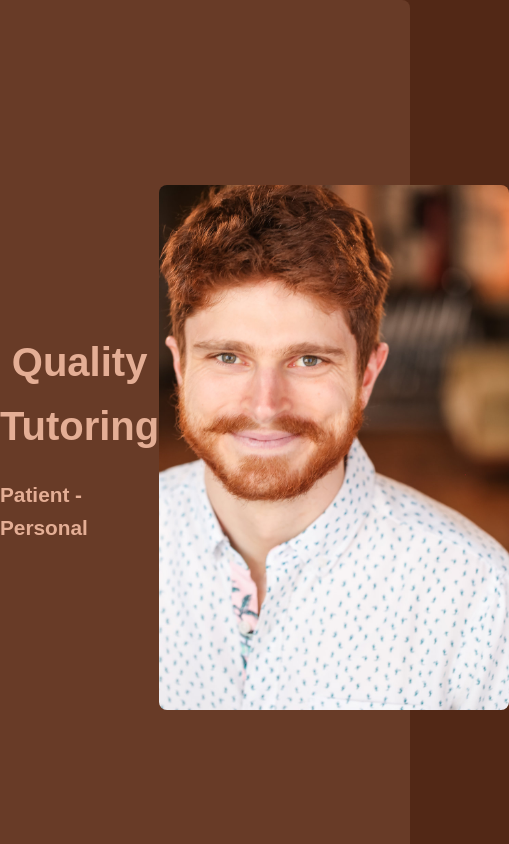
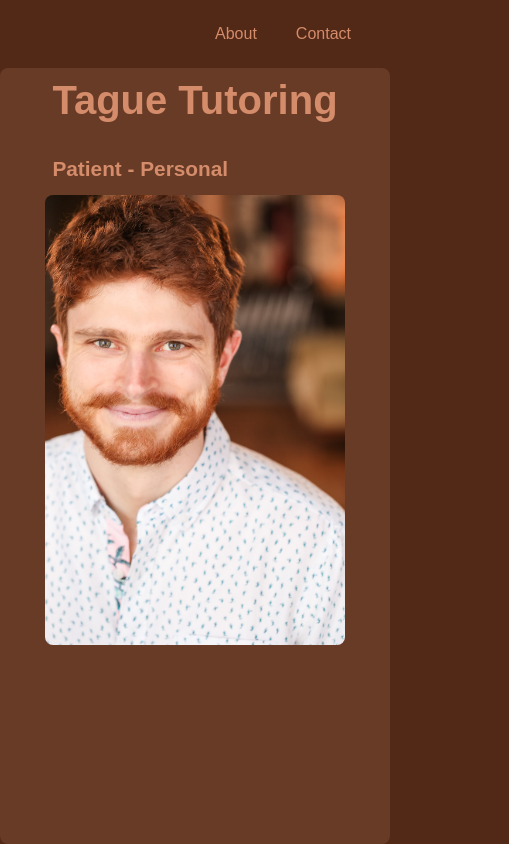
Before and after one commit to bungernt12/Tague-Tutoring-Website, a plain HTML site: page index.html in a window 390 px wide. Shown: the top 844 px of the page, 509 px wide, since content can reach past the window. Drawn offline with Linux system fonts and the light colour scheme.

Commit message:
nav bar formatted/responsive, colors using variable, first article added

```diff
--- a/assets/css/style.css
+++ b/assets/css/style.css
@@ -1,11 +1,22 @@
+:root {
+  --bg-color: #522816;
+  --section-color: #683b27;
+  --subheader-color: #d48c6a;
+  --text-color: #f0e5e0;
+  /* --bg-color: #16522e;
+  --section-color: #27683c;
+  --subheader-color: #6ad475;
+  --text-color: #d1bcb2;  */
+}
+
 /* General Styles */
 body {
   font-family: Arial, Helvetica, sans-serif;
   line-height: 1.6;
   margin: 0;
   padding: 0;
-  color: #d48c6a; /* 10% */
-  background-color: #522816; /* 60% */
+  color: var(--subheader-color); /* 10% */
+  background-color: var(--bg-color); /* 60% */
   display: flex;
   flex-direction: column;
   align-items: center;
@@ -17,7 +28,27 @@ body {
   max-width: 800px;
   margin: 0 auto;
   padding: 20px;
-  color: #d1bcb2; /* 10% */
+  color: var(--text-color); /* 10% */
+}
+
+.navbar {
+  position: fixed;
+  width: 100%;
+  max-width: 1000px;
+  height: 8vh;
+  display: flex;
+  justify-content: flex-end;
+  align-items: center;
+  z-index: 1;
+  gap: 10%;
+  padding-right: 20%;
+  background-color: var(--bg-color); /* 60% */
+}
+
+main {
+  position: relative;
+  top: 8vh;
+  z-index: 0;
 }
 
 /* Banner Section */
@@ -25,12 +56,11 @@ body {
   display: flex;
   justify-content: space-evenly;
   align-items: center;
-  background-color: #683b27; /* 30% */
-  color: #d48c6a; /* 10% */
-  padding: 20px;
+  background-color: var(--section-color); /* 30% */
+  color: var(--subheader-color); /* 10% */
   border-radius: 8px;
   margin-bottom: 20px;
-  height: 100vh;
+  height: 92vh;
   width: 100%;
   max-width: 1000px;
 }
@@ -44,6 +74,7 @@ body {
 .bannerPhoto {
   width: 350px;
   height: auto;
+  margin: 0;
 }
 
 .banner h1 {
@@ -60,7 +91,7 @@ body {
 h1,
 h2,
 h3 {
-  color: #e4ae95; /* 10% */
+  color: var(--subheader-color); /* 10% */
   margin-bottom: 10px;
 }
 
@@ -124,14 +155,14 @@ section {
 
 /* Background and Border for Text Divs */
 .text-container {
-  background-color: #683b27; /* 30% */
+  background-color: var(--section-color); /* 30% */
   border-radius: 8px; /* Rounded borders */
   padding: 15px; /* Padding inside the div */
-  color: #ffffff; /* 10% */
+  color: var(--text-color); /* 10% */
 }
 
 /* Responsive Design */
-@media (max-width: 600px) {
+@media (max-width: 1050px) {
   h1 {
     font-size: 2em;
   }
@@ -145,7 +176,12 @@ section {
     font-size: 1em;
   }
 
-  .row {
+  .banner {
     flex-direction: column;
+    justify-content: flex-start;
+  }
+  .bannerPhoto {
+    width: 300px;
+    height: auto;
   }
 }
--- a/index.html
+++ b/index.html
@@ -3,13 +3,18 @@
   <head>
     <meta charset="UTF-8" />
     <meta name="viewport" content="width=device-width, initial-scale=1.0" />
-    <title>My Simple Page</title>
+    <title>Tague Tutoring</title>
     <link rel="stylesheet" href="./assets/css/style.css" />
   </head>
   <body>
+    <nav class="navbar">
+      <p>About</p>
+      <p>Contact</p>
+    </nav>
+    <main>
       <div class="banner">
         <div class="bannerText">
-        <h1>Quality Tutoring</h1>
+          <h1>Tague Tutoring</h1>
           <h2>Patient - Personal</h2>
         </div>
         <img
@@ -48,5 +53,7 @@
           <p>Email: mrztutoring5@gmail.com</p>
         </section>
       </div>
+    </main>
+
   </body>
 </html>
```
Lines whose indentation alone changed are shown as unchanged.
